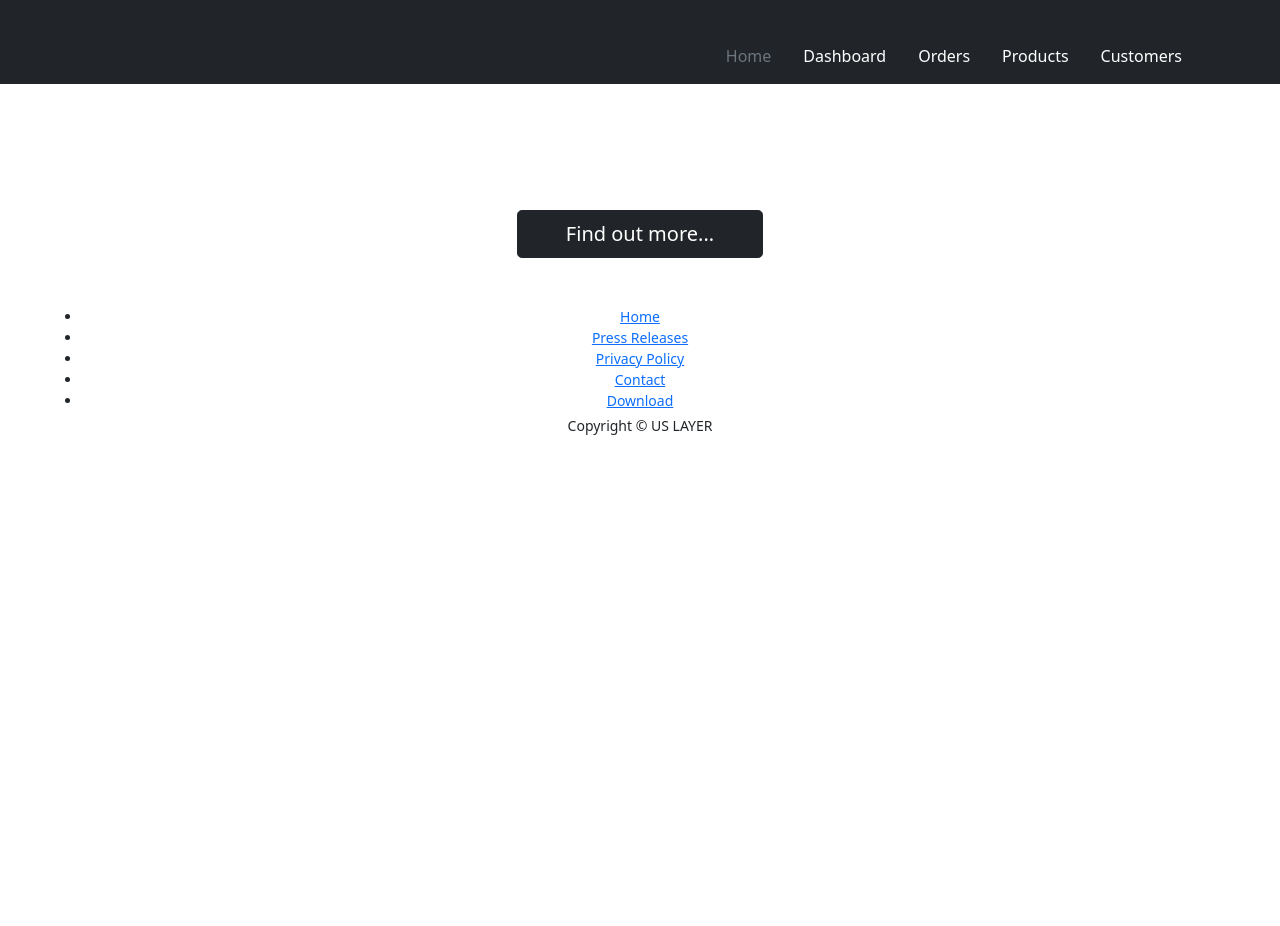
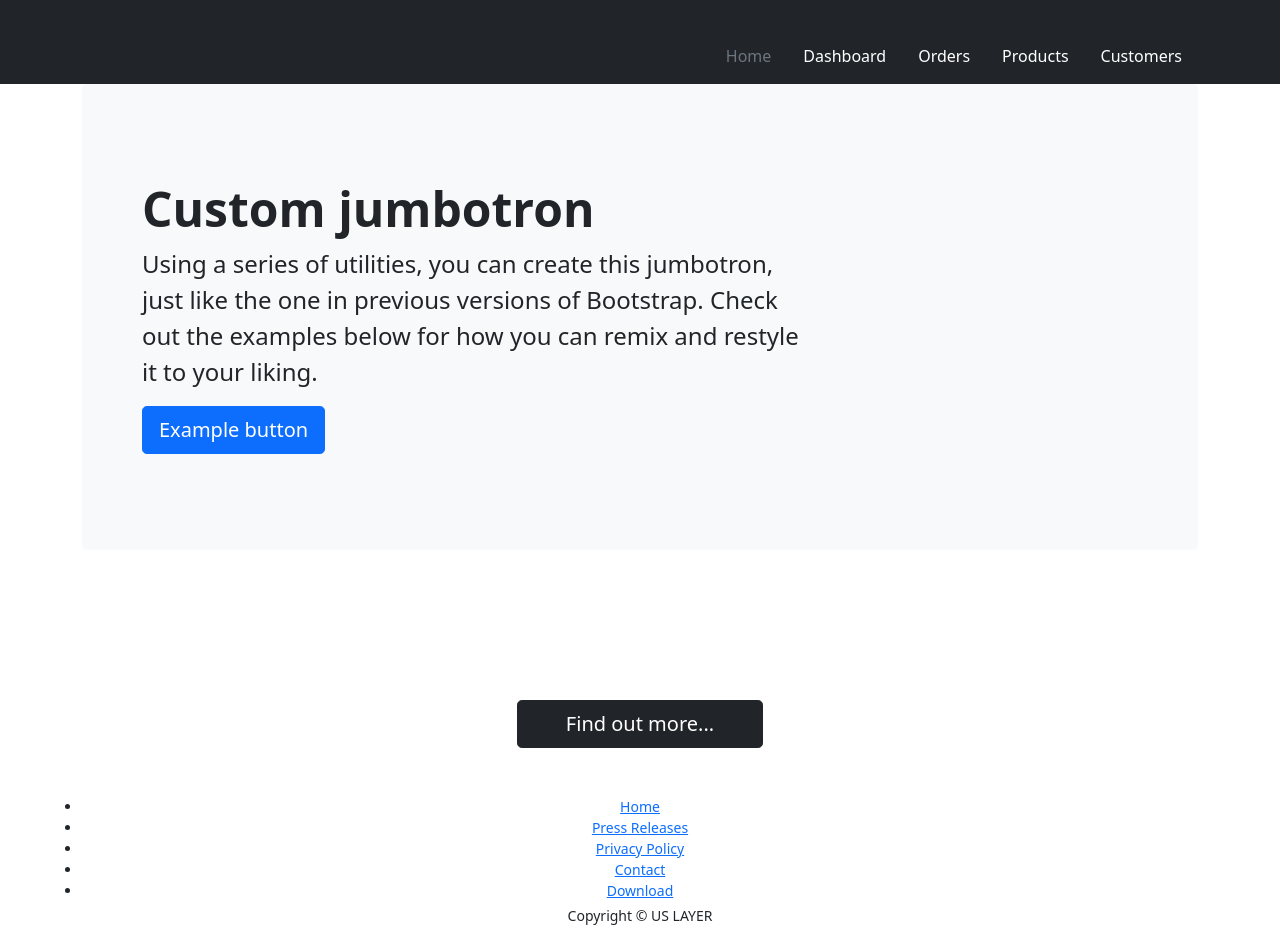
Before and after one commit to uslayer/uslayer.github.io, a Jekyll site: the page built from index.html, in a window 1280 px wide. Built offline with Jekyll 4.4.1, drawn with Linux system fonts in a browser that asks for light colours; the list of posts is cut into pages by our own code; before the commit the page ends 900 px from its top, so only the background shows below that.

Commit message:
Update index.html

```diff
--- a/index.html
+++ b/index.html
@@ -8,6 +8,17 @@ image: assets/images/blog/press-cover.jpg
 <!-- Home Intro
 ================================================== -->
 {% if page.url == "/" %}
+
+<div class="p-5 mb-4 bg-light rounded-3">
+      <div class="container-fluid py-5">
+        <h1 class="display-5 fw-bold">Custom jumbotron</h1>
+        <p class="col-md-8 fs-4">Using a series of utilities, you can create this jumbotron, just like the one in previous versions of Bootstrap. Check out the examples below for how you can remix and restyle it to your liking.</p>
+        <button class="btn btn-primary btn-lg" type="button">Example button</button>
+      </div>
+    </div>
+
+
+
 <div class="rounded mb-5 hero">
   <div class="align-items-center justify-content-between" style="text-align:center;">
 
```
